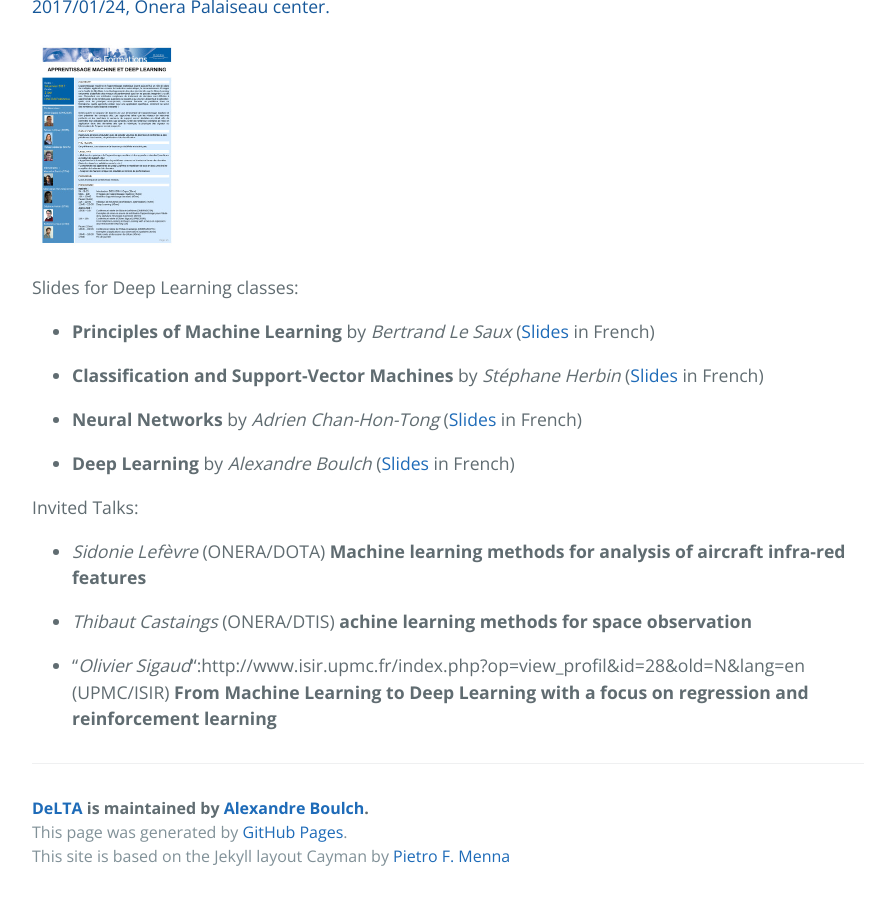
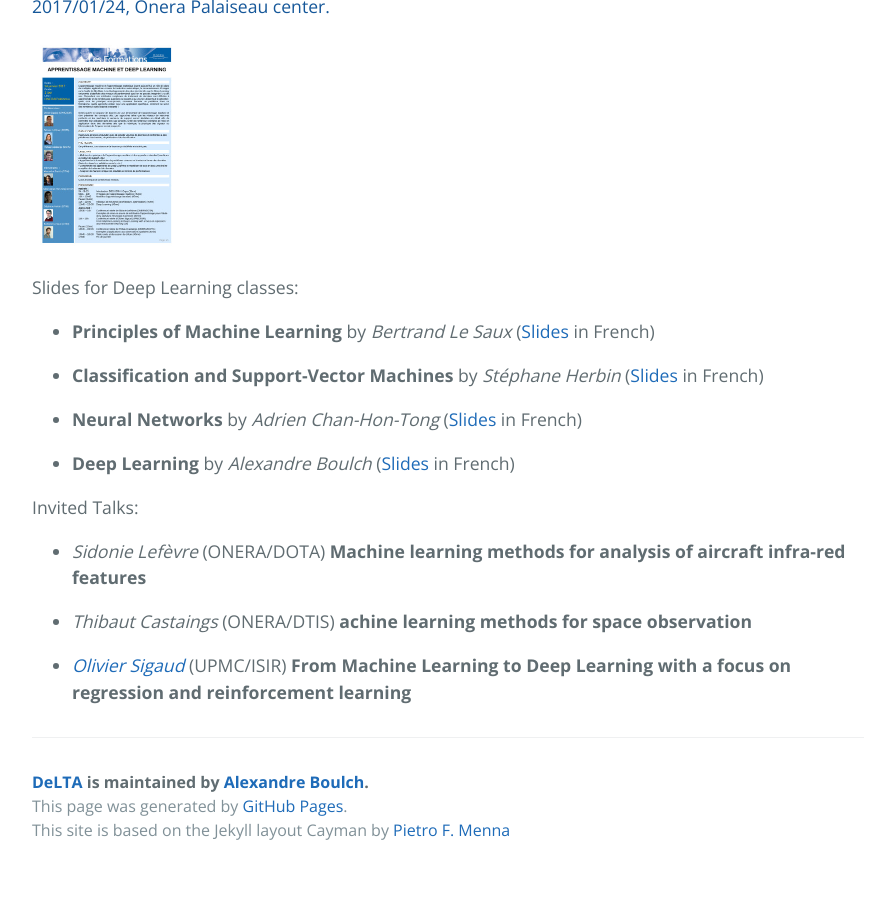
Before and after one commit to delta-onera/delta-onera.github.io, a Jekyll site: the page built from _pages/educationDL.md, in a window 1280 px wide and 900 px high, scrolled down 624 px. Shown: the whole window, without its empty margins (192-1067 px from the left). Built offline with Jekyll 4.4.1, drawn with Linux system fonts in a browser that asks for light colours; our own code applies the rules of GitHub Pages for plain Markdown files; after the commit the page ends 1498 px from its top, so only the background shows below that.

Commit message:
Create educationDL.md

```diff
--- a/_pages/educationDL.md
+++ b/_pages/educationDL.md
@@ -22,5 +22,5 @@ Invited Talks:
 
 * *Thibaut Castaings* (ONERA/DTIS) **achine learning methods for space observation**
 
-* "*Olivier Sigaud*":http://www.isir.upmc.fr/index.php?op=view_profil&id=28&old=N&lang=en (UPMC/ISIR) **From Machine Learning to Deep Learning with a focus on regression
+* [*Olivier Sigaud*](http://www.isir.upmc.fr/index.php?op=view_profil&id=28&old=N&lang=en) (UPMC/ISIR) **From Machine Learning to Deep Learning with a focus on regression
 and reinforcement learning**
```
